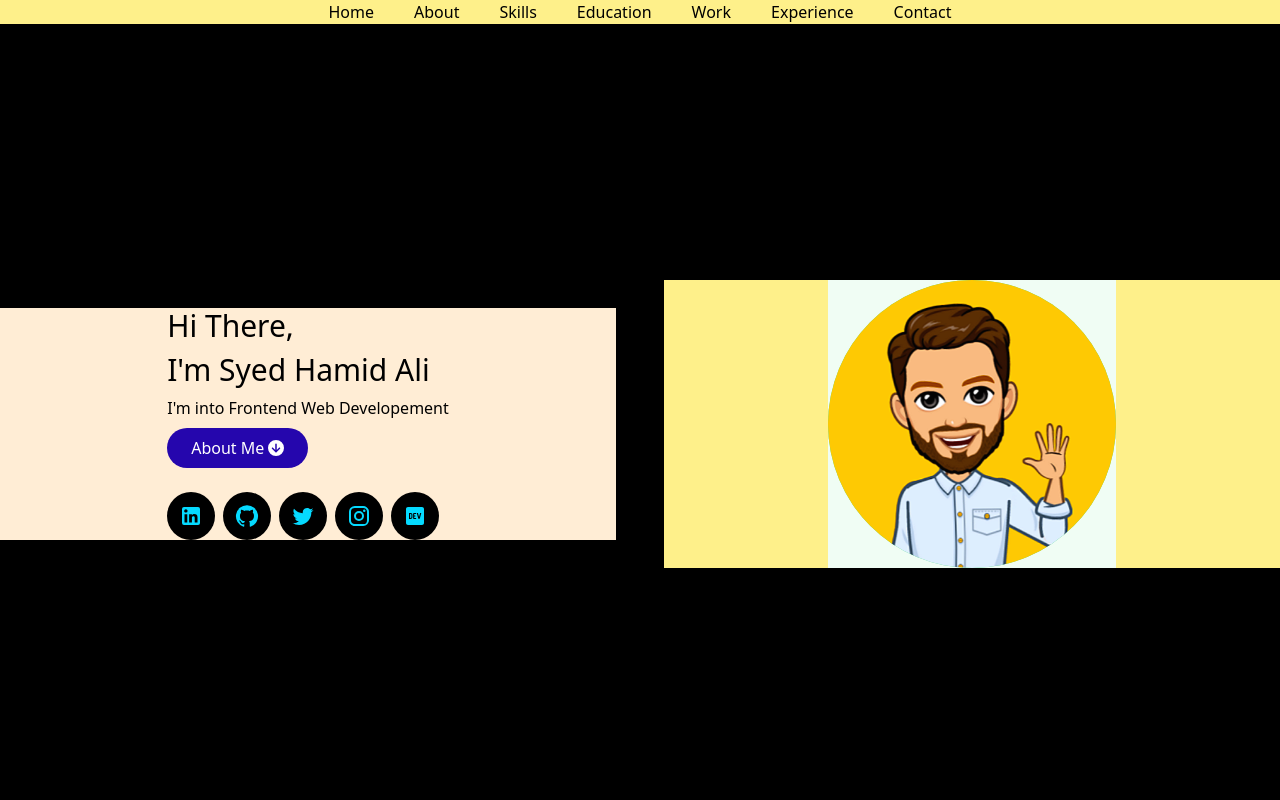
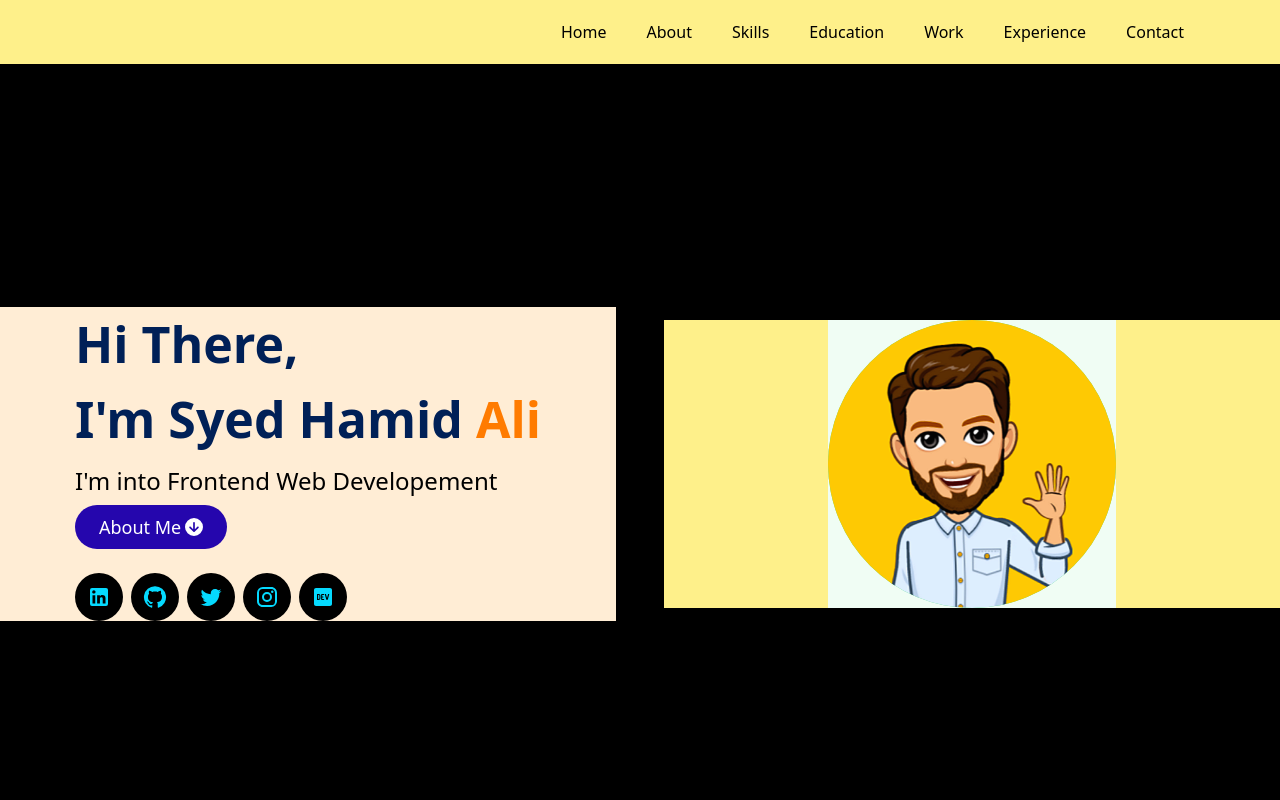
Before and after one commit to Syedhamid84/Portfolio, a React (Create React App) app: page / in a window 1280 px wide. Shown: the top 800 px of the page. Built offline with nearby package versions, Linux system fonts and the light colour scheme.

Commit message:
home section changes

```diff
--- a/src/Pages/Home.jsx
+++ b/src/Pages/Home.jsx
@@ -1,14 +1,13 @@
 import React from "react";
-import  InstagramIcon  from '@mui/icons-material/Instagram';
-import TwitterIcon from '@mui/icons-material/Twitter';
-import GitHubIcon from '@mui/icons-material/GitHub';
-import LinkedInIcon from '@mui/icons-material/LinkedIn';
-import LogoDevIcon from '@mui/icons-material/LogoDev';
-import { FontAwesomeIcon } from '@fortawesome/react-fontawesome'
-import { faEnvelope } from '@fortawesome/free-solid-svg-icons'
-import { faCircleArrowDown } from '@fortawesome/free-solid-svg-icons'
+import InstagramIcon from "@mui/icons-material/Instagram";
+import TwitterIcon from "@mui/icons-material/Twitter";
+import GitHubIcon from "@mui/icons-material/GitHub";
+import LinkedInIcon from "@mui/icons-material/LinkedIn";
+import LogoDevIcon from "@mui/icons-material/LogoDev";
+import { FontAwesomeIcon } from "@fortawesome/react-fontawesome";
+import { faEnvelope } from "@fortawesome/free-solid-svg-icons";
+import { faCircleArrowDown } from "@fortawesome/free-solid-svg-icons";
 import hero from "../images/hero.png";
-
 
 const Home = () => {
   return (
@@ -17,37 +16,38 @@ const Home = () => {
         <div className="h-full w-1/2 bg-orange-100 flex justify-center   ">
           <div className=" flex  items-start flex-col gap-2">
             <div className=" ">
-              <h1 className="text-3xl">Hi There,</h1>
+              <h2
+                className="text-[50px] font-bold text-[#002057] "
+              >
+                Hi There, <br /> I'm Syed Hamid  <span className="text-[#FF7B00] ">Ali</span>
+              </h2>
             </div>
             <div>
-              <h1 className="text-3xl">I'm Syed Hamid Ali</h1>
-            </div>
-            <div>
-              <h1>I'm into Frontend Web Developement</h1>
+              <h1 className="text-2xl">I'm into Frontend Web Developement</h1>
             </div>
             <div className="">
-              <button className="rounded-3xl bg-[#2506ad] text-[#FFFFFF] px-6 py-2 flex gap-1">
+              <button className="rounded-3xl text-lg bg-[#2506ad] text-[#FFFFFF] px-6 py-2 flex gap-1">
                 About Me
                 <div>
-                <FontAwesomeIcon icon={faCircleArrowDown} />
+                  <FontAwesomeIcon icon={faCircleArrowDown} />
                 </div>
               </button>
             </div>
             <div className="flex gap-2 mt-4">
               <div className="h-12 w-12 flex items-center  justify-center rounded-full bg-black">
-                {<LinkedInIcon className="text-[#05daff]"/>}
+                {<LinkedInIcon className="text-[#05daff]" />}
               </div>
               <div className="h-12 w-12 flex items-center justify-center rounded-full bg-black">
-                <GitHubIcon className="text-[#05daff]"/>
+                <GitHubIcon className="text-[#05daff]" />
               </div>
               <div className="h-12 w-12 flex items-center justify-center rounded-full bg-black">
-                <TwitterIcon className="text-[#05daff]"/>
+                <TwitterIcon className="text-[#05daff]" />
               </div>
               <div className="h-12 w-12 flex items-center justify-center rounded-full bg-black">
-                <InstagramIcon className="text-[#05daff]"/>
+                <InstagramIcon className="text-[#05daff]" />
               </div>
               <div className="h-12 w-12 flex items-center justify-center rounded-full bg-black">
-                <LogoDevIcon className="text-[#05daff]"/>
+                <LogoDevIcon className="text-[#05daff]" />
               </div>
             </div>
           </div>
@@ -56,11 +56,8 @@ const Home = () => {
         <div className="h-full w-1/2 bg-yellow-200 flex justify-center  ">
           <div className="h-72 w-72  bg-green-50 ">
             <div className="h-72 w-72 rounded-full bg-green-400 ">
-            {/* <FontAwesomeIcon icon="fa-solid fa-box-archive" /> */}
-            <img src={hero} alt="" className=" h-72 w-72 rounded-full" />
-
-
-
+              {/* <FontAwesomeIcon icon="fa-solid fa-box-archive" /> */}
+              <img src={hero} alt="" className=" h-72 w-72 rounded-full" />
             </div>
           </div>
         </div>
--- a/src/Pages/Topbar.jsx
+++ b/src/Pages/Topbar.jsx
@@ -1,38 +1,35 @@
 import React from "react";
+import { useState } from "react";
+import Home from "../Pages/Home";
 
-const Topbar= ()=>{
-    return(
-     <>
-      <navbar className="bg-red-300">
-        <div>
-          <div className="bg-yellow-200 flex justify-center">
-            <nav className="flex gap-10  list-none">
-              <li>Home</li>
-              <li>About</li>
-              <li>Skills</li>
-              <li>Education</li>
-              <li>Work</li>
-              <li>Experience </li>
-              <li>Contact</li>
+import About from "../Pages/About";
+import Skills from "../Pages/Skills";
+import Education from "../Pages/Education";
+import Work from "../Pages/Work";
+import Experience from "../Pages/Experience";
+import Contact from "../Pages/Contact";
 
+import { TopbarData } from "../data";
 
+const Topbar = () => {
 
-
-
-
-
-            </nav>
-
-          </div>
-
-
-
+  return (
+    <navbar className="bg-red-300">
+      <div>
+        <div className="bg-yellow-200 h-16  flex items-center justify-end px-24">
+          <nav className="flex gap-10  list-none ">
+            {TopbarData.map((item, index) => {
+              return (
+                <div key={index} >
+                  {item.name}
+                </div>
+              );
+            })}
+          </nav>
         </div>
-
-
-      </navbar>
-      </>
-    );
+      </div>
+    </navbar>
+  );
 };
 
 export default Topbar;
--- /dev/null
+++ b/src/data.js
@@ -0,0 +1,34 @@
+import React from "react";
+import Home from "./Pages/Home";
+export const TopbarData = [
+    {
+        name: "Home",
+        link: "/",
+        element: <Home />,
+    },
+    {
+        name: "About",
+        link: "/about",
+        // element: <Home/>,
+    },
+    {
+        name: "Skills",
+        link: "/skills",
+    },
+    {
+        name: "Education",
+        link: "/education",
+    },
+    {
+        name: "Work",
+        link: "/work",
+    },
+    {
+        name: "Experience",
+        link: "/experience",
+    },
+    {
+        name: "Contact",
+        link: "/contact",
+    },
+];
```
Also changed, not shown: src/App.js (+25 -11 lines).
